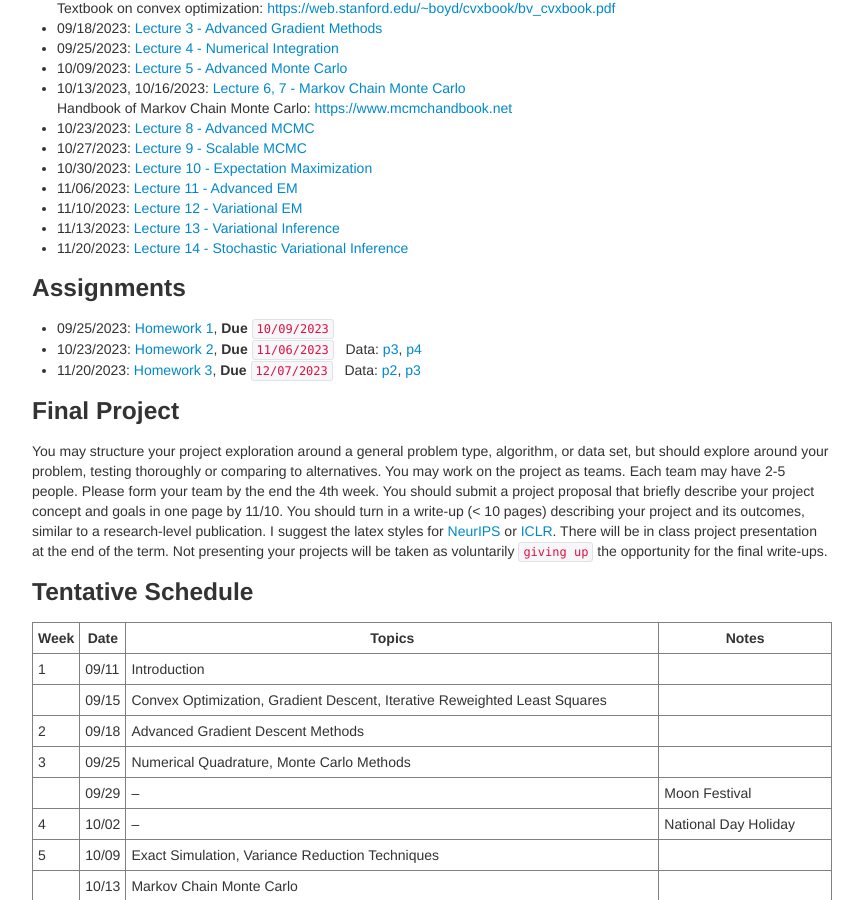
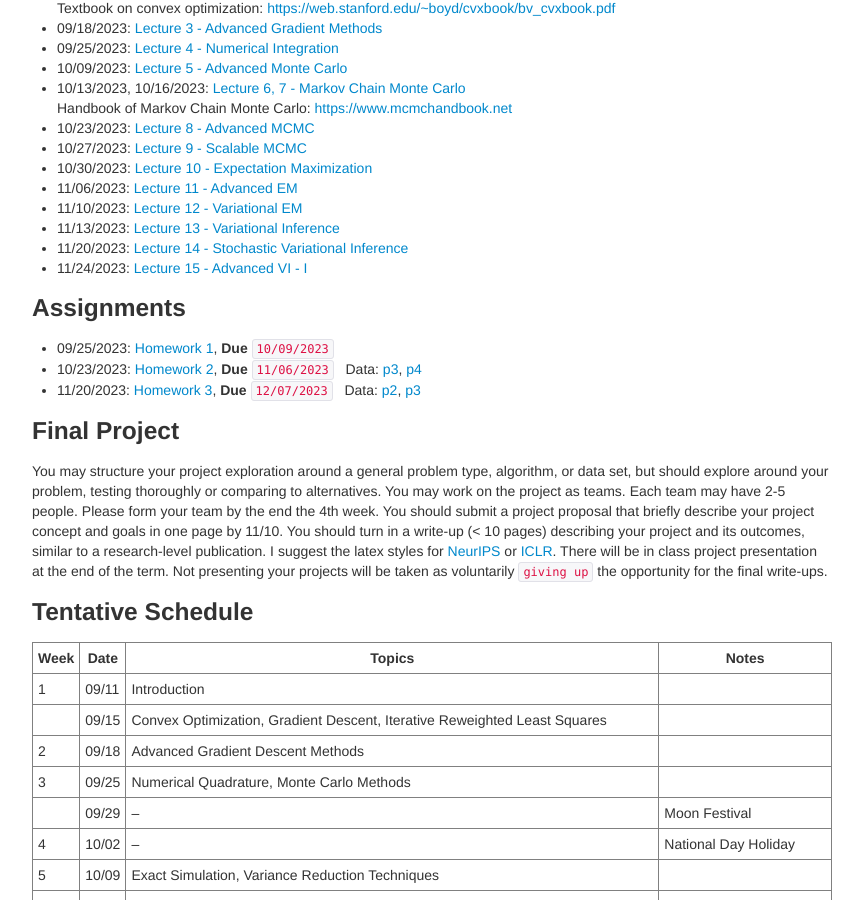
Before and after one commit to zcrabbit/zcrabbit.github.io, a Jekyll site: the page built from courses/smcm-f23.md, in a window 1280 px wide and 900 px high, scrolled down 1185 px. Shown: the whole window, without its empty margins (208-1071 px from the left). Built offline with Jekyll 4.4.1, drawn with Linux system fonts in a browser that asks for light colours.

Commit message:
lecture 15 out

```diff
--- a/courses/smcm-f23.md
+++ b/courses/smcm-f23.md
@@ -52,6 +52,7 @@ We will use python during the course. A good Python tutorial is available at <ht
 - 11/10/2023: [Lecture 12 - Variational EM]({{sites.baseurl}}/static/slides/smcm_fall23/lec12.pdf)
 - 11/13/2023: [Lecture 13 - Variational Inference]({{sites.baseurl}}/static/slides/smcm_fall23/lec13.pdf)
 - 11/20/2023: [Lecture 14 - Stochastic Variational Inference]({{sites.baseurl}}/static/slides/smcm_fall23/lec14.pdf)
+- 11/24/2023: [Lecture 15 - Advanced VI - I]({{sites.baseurl}}/static/slides/smcm_fall23/lec15.pdf)
 
 ### Assignments
 - 09/25/2023: [Homework 1]({{sites.baseurl}}/static/slides/smcm_fall23/hw01.pdf), **Due** `10/09/2023`
```
Also changed, not shown: 1 other file.
